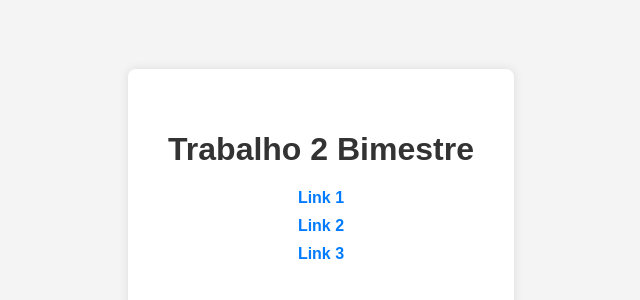
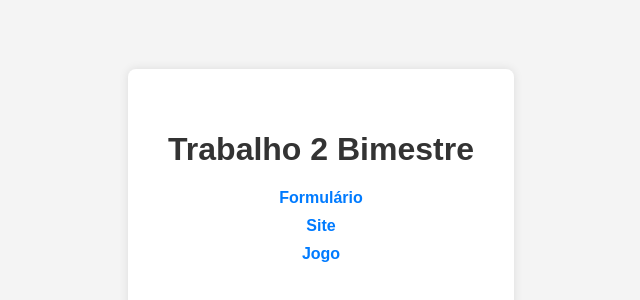
Before and after one commit to Thafniss/links, a plain HTML site: page docs/index.html in a window 1280 px wide. Shown: the part 206-506 px from the top of the page, 319-959 px from the left. Drawn offline with Linux system fonts and the light colour scheme.

Commit message:
Update index.html

```diff
--- a/docs/index.html
+++ b/docs/index.html
@@ -46,9 +46,9 @@
     <div class="container">
         <h1>Trabalho 2 Bimestre</h1>
         <ul>
-            <li><a href="https://www.exemplo.com/pagina1">Link 1</a></li>
-            <li><a href="https://www.exemplo.com/pagina2">Link 2</a></li>
-            <li><a href="https://www.exemplo.com/pagina3">Link 3</a></li>
+            <li><a href="https://thafniss.github.io/exercicio1/">Formulário</a></li>
+            <li><a href="https://thafniss.github.io/exercicio2/">Site</a></li>
+            <li><a href="https://thafniss.github.io/exercicio3/">Jogo</a></li>
         </ul>
     </div>
 </body>
```
